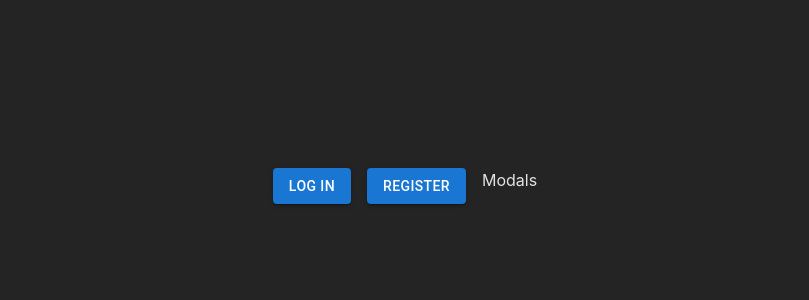
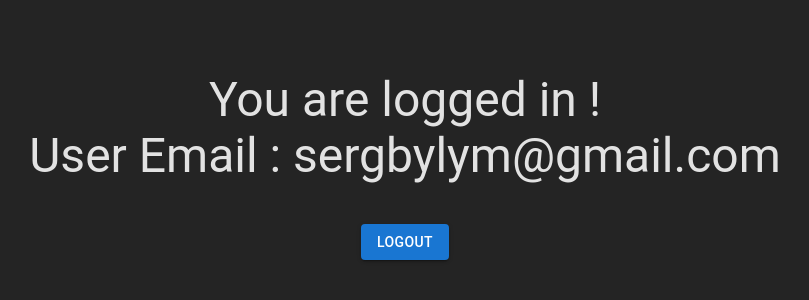
Before and after one commit to sergbylym/mern-login, a React (Vite) app in the folder client/: page / in a window 1280 px wide. Shown: the part 242-542 px from the top of the page, without its empty margins (235-1044 px from the left). Built offline with nearby package versions, Linux system fonts and the light colour scheme.

Commit message:
create Modals for Home  page

```diff
--- a/client/src/components/Modals/index.jsx
+++ b/client/src/components/Modals/index.jsx
@@ -1,9 +1,16 @@
-
+import { Box, Modal } from "@mui/material";
 
 const Modals = (type, handleModalClose) => {
   return (
-    <div>Modals</div>
-  )
-}
+    <>
+      <Modal open={type === "login"} onClose={handleModalClose}>
+      <Box> Login Modal</Box>
+      </Modal>
+      <Modal type={type === "register"} onClose={handleModalClose}>
+        <Box>Register Modal</Box>
+      </Modal>
+    </>
+  );
+};
 
-export default Modals
+export default Modals;
--- a/client/src/pages/Home/index.jsx
+++ b/client/src/pages/Home/index.jsx
@@ -3,7 +3,7 @@
 import { Modals } from "../../components";
 
 const Home = () => {
-  const isAuth = false;
+  const isAuth = true;
   const userEmail = "sergbylym@gmail.com";
   return (
     <div className={styles.container}>
```
